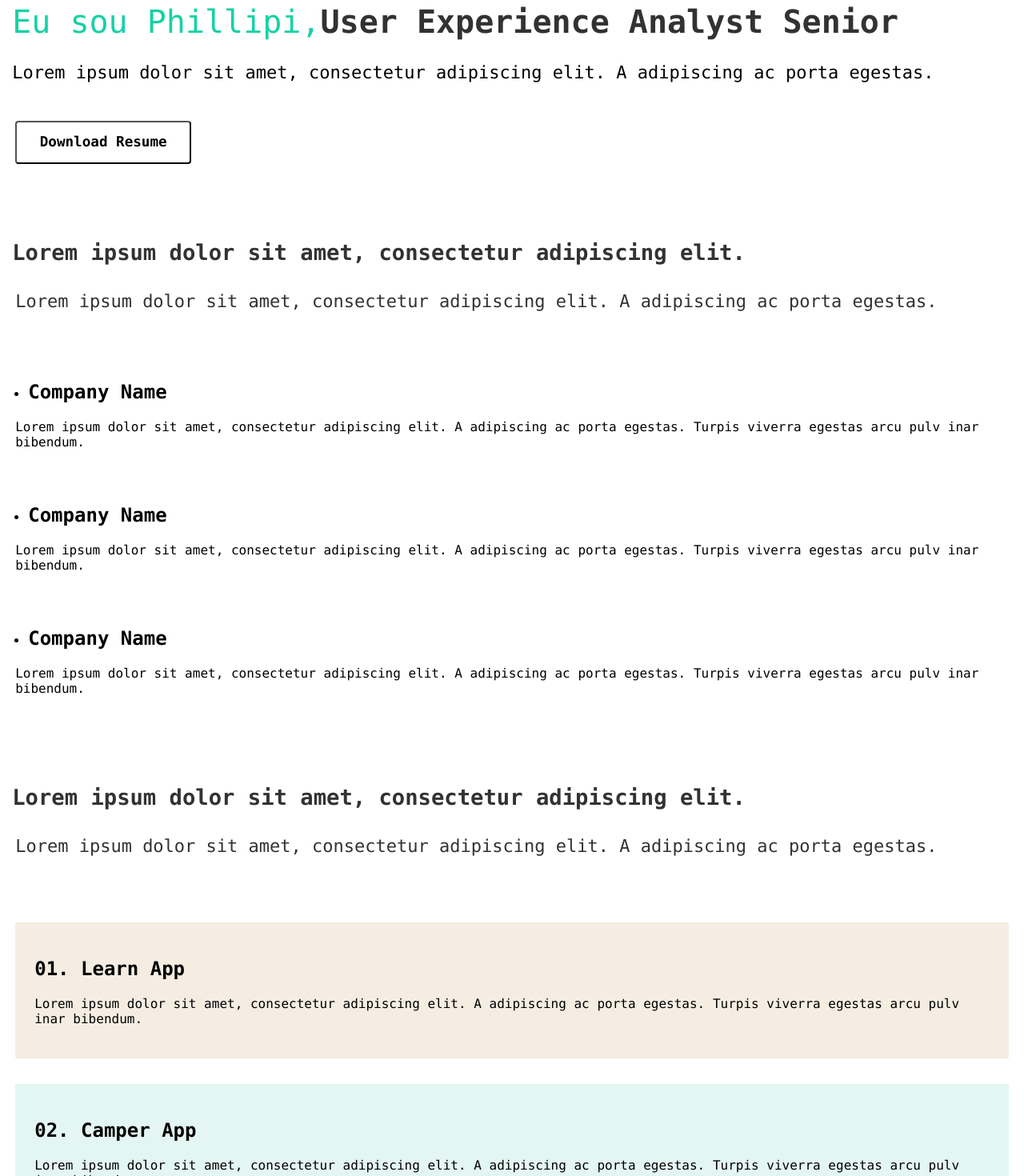
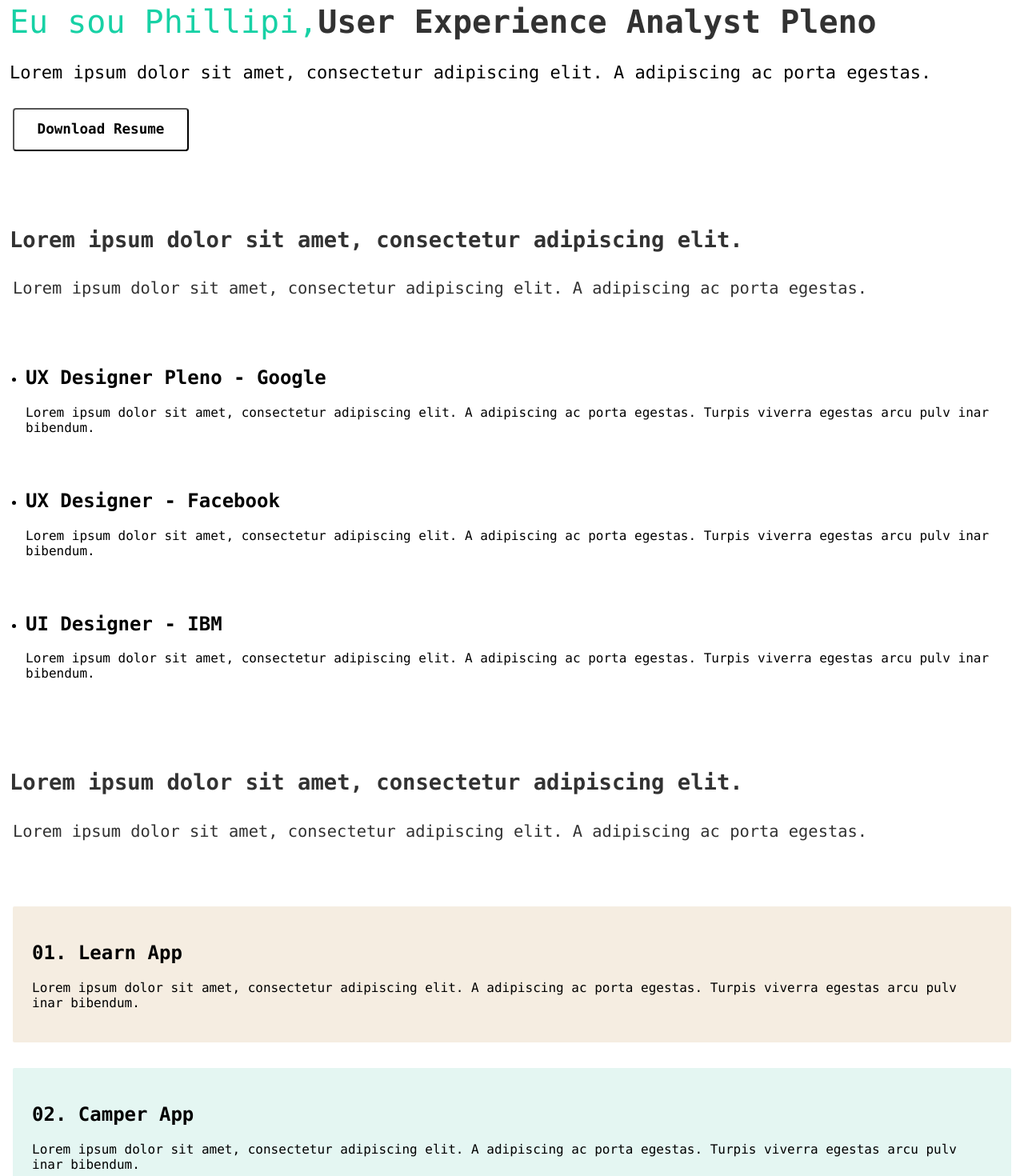
Before and after one commit to Phixelz/MyPortfolio, a Next.js app: page / in a window 1280 px wide. Shown: the part 180-1650 px from the top of the page at 80% size. Built offline with nearby package versions, Linux system fonts and the light colour scheme.

Commit message:
Resize elements

```diff
--- a/pages/index.js
+++ b/pages/index.js
@@ -1,6 +1,6 @@
-import styles from '../styles/Home.module.css'
+import styles from '../styles/Styles.module.css'
 
-export default function Home() {
+export default function Main () {
   return (
     <div className={styles.container}>
 
@@ -12,9 +12,9 @@ export default function Home() {
 
       {/*HERO*/}
 
-      <main className={styles.main}>
+      <main className={styles.hero}>
         <h1 className={styles.title}>
-          Eu sou Phillipi,<b className={styles.text_job}>User Experience Analyst Senior</b>
+          Eu sou Phillipi,<b className={styles.text_job}>User Experience Analyst Pleno </b>
         </h1>
 
         <p className={styles.description}>
@@ -25,6 +25,7 @@ export default function Home() {
 
         <button className={styles.button}>
           Download Resume</button>
+          </main>
 
         {/*GRID COMPANYS*/}
 
@@ -38,31 +39,32 @@ export default function Home() {
           <a href="" className={styles.company1}>
             <ul className={styles.timeline}>
               <li>
-                <h2>Company Name</h2>
+                <h2>UX Designer Pleno - Google</h2>
               </li>
+            <p>Lorem ipsum dolor sit amet, consectetur adipiscing elit. A adipiscing ac porta egestas. Turpis viverra egestas arcu pulv inar bibendum.</p>
             </ul>
-            <p>Lorem ipsum dolor sit amet, consectetur adipiscing elit. A adipiscing ac porta egestas. Turpis viverra egestas arcu pulv inar bibendum.</p>
           </a>
 
           <a href="" className={styles.company2}>
-          <ul className={styles.timeline}>
+            <ul className={styles.timeline}>
               <li>
-                <h2>Company Name</h2>
+                <h2>UX Designer - Facebook</h2>
               </li>
+            <p>Lorem ipsum dolor sit amet, consectetur adipiscing elit. A adipiscing ac porta egestas. Turpis viverra egestas arcu pulv inar bibendum.</p>
             </ul>
-            <p>Lorem ipsum dolor sit amet, consectetur adipiscing elit. A adipiscing ac porta egestas. Turpis viverra egestas arcu pulv inar bibendum.</p>
           </a>
 
           <a
             href=""
             className={styles.company3}
           >
-             <ul className={styles.timeline}>
+            <ul className={styles.timeline}>
               <li>
-                <h2>Company Name</h2>
+                <h2>UI Designer - IBM</h2>
               </li>
+
+            <p>Lorem ipsum dolor sit amet, consectetur adipiscing elit. A adipiscing ac porta egestas. Turpis viverra egestas arcu pulv inar bibendum.</p>
             </ul>
-            <p>Lorem ipsum dolor sit amet, consectetur adipiscing elit. A adipiscing ac porta egestas. Turpis viverra egestas arcu pulv inar bibendum.</p>
           </a>
         </div>
 
@@ -113,7 +115,6 @@ export default function Home() {
             </p>
           </a>
         </div>
-      </main>
 
       {/*FOOTER*/}
 
--- a/styles/Home.module.css
+++ b/styles/Styles.module.css
@@ -1,11 +1,9 @@
 .container {
     min-height: 100vh;
-    padding: 0 0.2rem;
     display: flex;
     flex-direction: column;
     justify-content: left;
     align-items: left;
-    height: 100vh;
     font-family: Consolas;
 }
 
@@ -16,7 +14,7 @@
     margin: 1rem;
 }
 
-.main {
+.hero {
     margin-top: 4rem;
     flex: 1;
     display: flex;
@@ -33,6 +31,7 @@
     flex-wrap: wrap;
     justify-content: left;
     align-items: left;
+    padding-top: 4rem;
 }
 
 .footer_description {
@@ -67,7 +66,7 @@
     margin: 1rem;
     line-height: 1.375;
     color: #323232;
-    font-size: 1.375rem;
+    font-size: 1.275rem;
 }
 
 .title,
@@ -75,6 +74,7 @@
 .description {
     margin: 0.75rem;
 }
+
 
 .description {
     line-height: 1.5;
@@ -91,16 +91,14 @@
     font-family: Consolas;
     font-weight: 700;
     border-radius: 4px;
-    margin-top: 2rem;
 }
 
 .grid_companys {
     display: flex;
     align-items: left;
-    justify-content: left;
     flex-wrap: wrap;
-    max-width: 100%;
     margin-top: 4rem;
+
 }
 
 .company1 {
@@ -108,7 +106,6 @@
     text-align: left;
     text-decoration: none;
     border-radius: 2px;
-    transition: color 0.15s ease, border-color 0.15s ease;
     width: 100%;
     margin-top: 2rem;
 }
@@ -118,7 +115,6 @@
     text-align: left;
     text-decoration: none;
     border-radius: 2px;
-    transition: color 0.15s ease, border-color 0.15s ease;
     width: 100%;
 }
 
@@ -127,7 +123,6 @@
     text-align: left;
     text-decoration: none;
     border-radius: 2px;
-    transition: color 0.15s ease, border-color 0.15s ease;
     width: 100%;
 }
 
@@ -136,7 +131,6 @@
     align-items: left;
     justify-content: left;
     flex-wrap: wrap;
-    max-width: 100%;
     margin-top: 4rem;
 }
 
@@ -147,7 +141,6 @@
     background: #b27a2623;
     text-decoration: none;
     border-radius: 2px;
-    transition: color 0.15s ease, border-color 0.15s ease;
     width: 100%;
     margin-top: 4rem;
 }
@@ -159,7 +152,6 @@
     background: #26b2911f;
     text-decoration: none;
     border-radius: 2px;
-    transition: color 0.15s ease, border-color 0.15s ease;
     width: 100%;
 }
 
@@ -170,7 +162,6 @@
     background: #90909027;
     text-decoration: none;
     border-radius: 2px;
-    transition: color 0.15s ease, border-color 0.15s ease;
     width: 100%;
 }
 
@@ -198,7 +189,9 @@
     margin: 1rem;
     padding: 0;
     text-align: left;
-    text-decoration: none;
 }
 
-@media (max-width: 800px) {}
+@media (min-width: 1200px) {
+
+
+}
```
